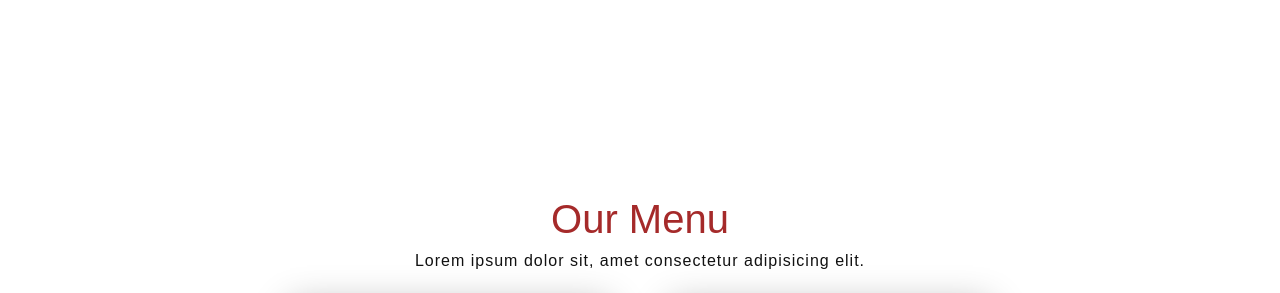
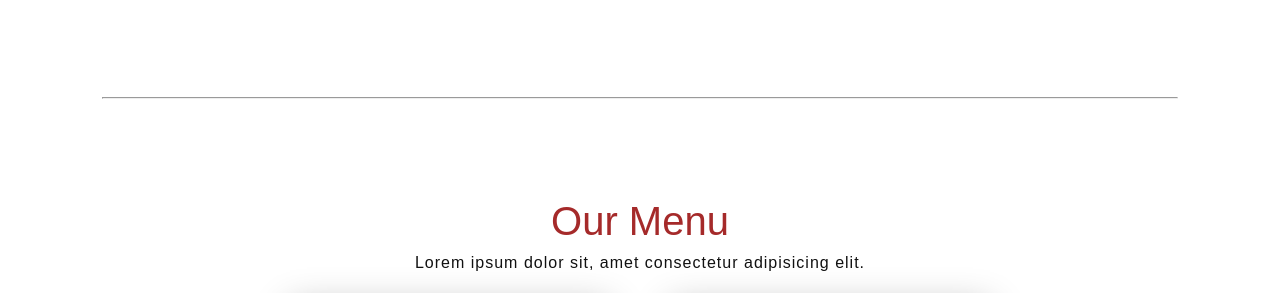
Before and after one commit to kafuiAllday/learn-tower, a plain HTML site: page Restaurant.html in a window 1280 px wide. Shown: the part 1203-1496 px from the top of the page. Drawn offline with Linux system fonts and the light colour scheme.

Commit message:
horizontal line

```diff
--- a/Restaurant.css
+++ b/Restaurant.css
@@ -122,6 +122,13 @@ section{
 .row .col p{
     letter-spacing: 1px;
     margin-top: 10px;
+
+}
+hr{
+    width: 84%;
+    margin: auto;
+    color: rgb(255, 255, 255);
+
 
 }
 
--- a/Restaurant.html
+++ b/Restaurant.html
@@ -27,9 +27,10 @@
 
                 <p>Lorem ipsum dolor sit amet consectetur adipisicing elit. Sunt maxime accusamus in sequi quas illo eum quam, consequuntur amet minus corrupti nam?</p>
             </div>
-            <a href="#menu">Order Now</a>
+            <a href="#">Order Now</a>
         </div>
     </section>
+
     <section class="about" id="about">
         <div class="row">
             <div class="col">
@@ -43,6 +44,7 @@
             </div>
         </div>
     </section>
+    <hr>
     <section class="menu" id="menu">
         <div class="title">
             <h2>Our Menu</h2>
```
